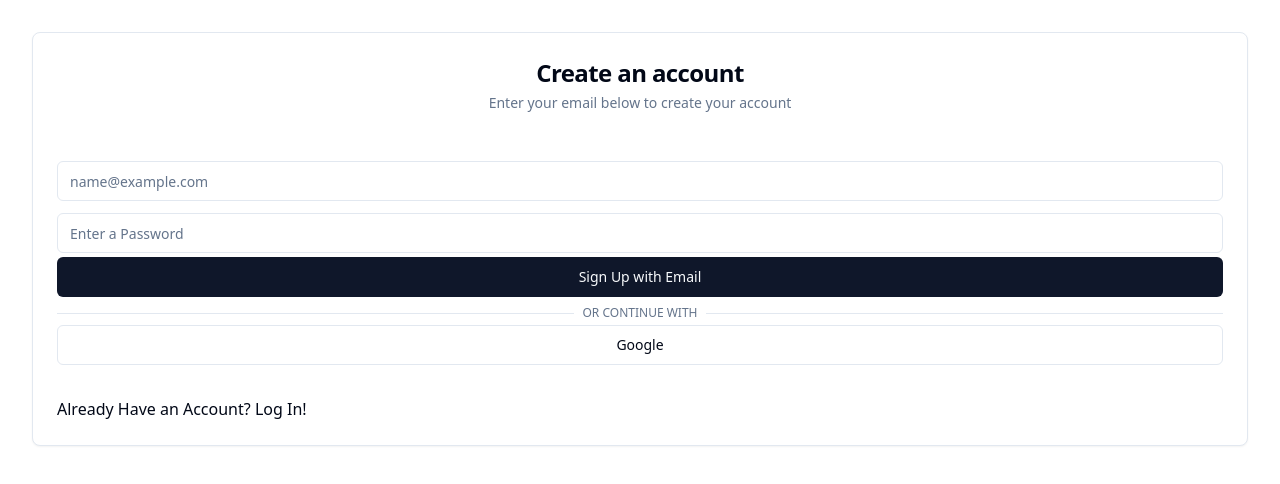
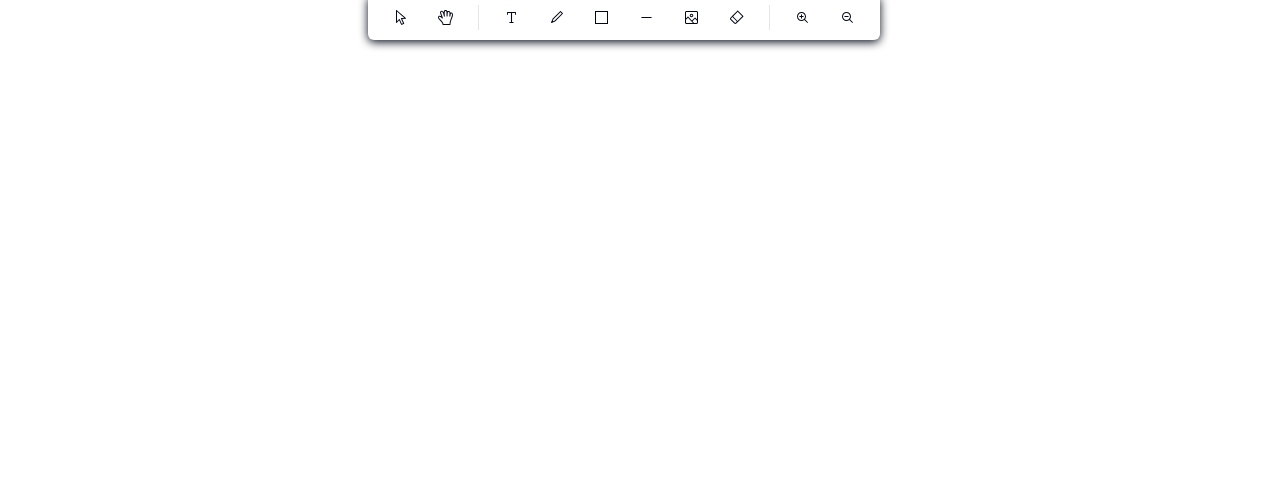
Before and after one commit to Yyassin/doodles, a React (Vite) app in the folder client/: page / in a window 1280 px wide. Shown: the top 484 px of the page. Built offline with nearby package versions, Linux system fonts and the light colour scheme; what @radix-ui/themes would draw is missing.

Commit message:
ToolBar Completed with Radix UI & tailwind

```diff
--- a/client/package.json
+++ b/client/package.json
@@ -14,6 +14,7 @@
     "@radix-ui/react-icons": "^1.3.0",
     "@radix-ui/react-label": "^2.0.2",
     "@radix-ui/react-slot": "^1.0.2",
+    "@radix-ui/react-toolbar": "^1.0.4",
     "@radix-ui/themes": "^1.1.2",
     "class-variance-authority": "^0.7.0",
     "clsx": "^2.0.0",
--- a/client/src/App.tsx
+++ b/client/src/App.tsx
@@ -1,23 +1,26 @@
 import React from 'react';
-import SignUp from './views/SignUpPage';
-import Dashboard from './views/Dashboard';
-import LoginPage from './views/SignInPage';
+// import SignUp from './views/SignUpPage';
+// import Dashboard from './views/Dashboard';
+// import LoginPage from './views/SignInPage';
+import ToolbarDemo from './views/ToolBar';
 import './App.css';
-import { BrowserRouter as Router, Routes, Route } from 'react-router-dom';
+// import { BrowserRouter as Router, Routes, Route } from 'react-router-dom';
 
 function App() {
-  return (
-    <>
-      <Router>
-        <Routes>
-          <Route path="/*" Component={SignUp} />
-          <Route path="/dashboard" Component={Dashboard} />
-          <Route path="/signup" Component={SignUp} />
-          <Route path="/signin" Component={LoginPage} />
-        </Routes>
-      </Router>
-    </>
-  );
+  return <ToolbarDemo />;
+
+  // return (
+  //   <>
+  //     <Router>
+  //       <Routes>
+  //         <Route path="/*" Component={SignUp} />
+  //         <Route path="/dashboard" Component={Dashboard} />
+  //         <Route path="/signup" Component={SignUp} />
+  //         <Route path="/signin" Component={LoginPage} />
+  //       </Routes>
+  //     </Router>
+  //   </>
+  // );
 }
 
 export default App;
--- a/client/src/index.css
+++ b/client/src/index.css
@@ -75,22 +75,3 @@
     @apply bg-background text-foreground;
   }
 }
-
-.toolbar {
-  background-color: #f5f5f5aa;
-  padding: 10px;
-  height: 60px;
-}
-
-.toolbaritems {
-  display: flex;
-  margin: 10px auto;
-}
-
-.toolbaritems img {
-  max-width: 40px;
-  margin-left: 50px;
-  margin-top: -10px;
-  opacity: 1;
-  transition: var(--speed);
-}
--- a/client/src/views/ToolBar.tsx
+++ b/client/src/views/ToolBar.tsx
@@ -1,21 +1,135 @@
-// src/Toolbar.tsx
 import React from 'react';
-import open_icon from '/images/erase_icon.png';
+import * as Toolbar from '@radix-ui/react-toolbar';
+import {
+  TextIcon,
+  Pencil1Icon,
+  HandIcon,
+  ZoomInIcon,
+  ZoomOutIcon,
+  SquareIcon,
+  MinusIcon,
+  ImageIcon,
+  EraserIcon,
+  CursorArrowIcon,
+} from '@radix-ui/react-icons';
 
-const Toolbar: React.FC = () => {
-  const handleButtonClick = () => {
-    console.log('Button clicked');
+/**
+ * This is the toolbar that is displayed on the canvas.
+ * The toolbar contains various buttons for
+ * many elements (e.g. erase, insert text, shapes)
+ * @author Dana El Sherif
+ */
+
+const ToolBar = () => {
+  //Button functionalities
+  const handleSelect = () => {
+    console.log('Selecting');
+  };
+
+  const handleErase = () => {
+    console.log('Erasing');
+  };
+
+  const handleZoomIn = () => {
+    console.log('Zooming In');
+  };
+
+  const handleZoomOut = () => {
+    console.log('Zooming Out');
+  };
+
+  const handlePan = () => {
+    console.log('Panning');
+  };
+
+  const handleText = () => {
+    console.log('Insert Text');
+  };
+
+  const handleRectangle = () => {
+    console.log('Rectangle');
+  };
+
+  const handleLine = () => {
+    console.log('Line');
+  };
+  const handleDraw = () => {
+    console.log('Drawing');
+  };
+
+  const handleImage = () => {
+    console.log('Drawing');
   };
 
   return (
-    <div className="toolbar">
-      <li className="toolbaritems">
-        <button onClick={() => handleButtonClick()}>
-          <img src={open_icon} alt="" />
-        </button>
-      </li>
-    </div>
+    <Toolbar.Root
+      className="flex p-[10px] w-full min-w-max rounded-md bg-white shadow-[0_2px_10px] shadow-blackA4"
+      style={{ position: 'absolute', right: 400, top: -5, width: 8 }}
+    >
+      <Toolbar.Button
+        className="px-[15px] text-violet11 bg-violet9 flex-shrink-0 flex-grow-0 basis-auto h-[25px] rounded inline-flex text-[px] items-center justify-center focus:relative focus:shadow-[0_0_0_2px] focus:shadow-violet7 hover:bg-teal-500"
+        onClick={handleSelect}
+      >
+        <CursorArrowIcon />
+      </Toolbar.Button>
+      <Toolbar.Button
+        className="px-[15px] text-violet11 bg-violet9 flex-shrink-0 flex-grow-0 basis-auto h-[25px] rounded inline-flex text-[13px] items-center justify-center  focus:relative focus:shadow-[0_0_0_2px] focus:shadow-violet7 hover:bg-teal-500"
+        onClick={handlePan}
+      >
+        <HandIcon />
+      </Toolbar.Button>
+      <Toolbar.Separator className="w-[1px] bg-neutral-200 mx-[10px]" />
+      <Toolbar.Button
+        className="px-[15px] text-violet11 bg-violet9 flex-shrink-0 flex-grow-0 basis-auto h-[25px] rounded inline-flex text-[13px] items-center justify-center focus:relative focus:shadow-[0_0_0_2px] focus:shadow-violet7 hover:bg-teal-500"
+        onClick={handleText}
+      >
+        <TextIcon />
+      </Toolbar.Button>
+      <Toolbar.Button
+        className="px-[15px] text-violet11 bg-violet9 flex-shrink-0 flex-grow-0 basis-auto h-[25px] rounded inline-flex text-[13px] items-center justify-center focus:relative focus:shadow-[0_0_0_2px] focus:shadow-violet7 hover:bg-teal-500"
+        onClick={handleDraw}
+      >
+        <Pencil1Icon />
+      </Toolbar.Button>
+      <Toolbar.Button
+        className="px-[15px] text-violet11 bg-violet9 flex-shrink-0 flex-grow-0 basis-auto h-[25px] rounded inline-flex text-[13px] items-center justify-center focus:relative focus:shadow-[0_0_0_2px] focus:shadow-violet7 hover:bg-teal-500"
+        onClick={handleRectangle}
+      >
+        <SquareIcon />
+      </Toolbar.Button>
+      <Toolbar.Button
+        className="px-[15px] text-violet11 bg-violet9 flex-shrink-0 flex-grow-0 basis-auto h-[25px] rounded inline-flex text-[13px] items-center justify-center focus:relative focus:shadow-[0_0_0_2px] focus:shadow-violet7 hover:bg-teal-500"
+        onClick={handleLine}
+      >
+        <MinusIcon />
+      </Toolbar.Button>
+      <Toolbar.Button
+        className="px-[15px] text-violet11 bg-violet9 flex-shrink-0 flex-grow-0 basis-auto h-[25px] rounded inline-flex text-[13px] items-center justify-center focus:relative focus:shadow-[0_0_0_2px] focus:shadow-violet7 hover:bg-teal-500"
+        onClick={handleImage}
+      >
+        <ImageIcon />
+      </Toolbar.Button>
+      <Toolbar.Button
+        className="px-[15px] text-violet11 bg-violet9 flex-shrink-0 flex-grow-0 basis-auto h-[25px] rounded inline-flex text-[13px] items-center justify-center focus:relative focus:shadow-[0_0_0_2px] focus:shadow-violet7 hover:bg-teal-500"
+        onClick={handleErase}
+      >
+        <EraserIcon />
+      </Toolbar.Button>
+      <Toolbar.Separator className="w-[1px] bg-neutral-200 mx-[10px]" />
+      <Toolbar.Button
+        className="px-[15px] text-violet11 bg-violet9 flex-shrink-0 flex-grow-0 basis-auto h-[25px] rounded inline-flex text-[13px]  items-center justify-center  focus:relative focus:shadow-[0_0_0_2px] focus:shadow-violet7 hover:bg-teal-500"
+        onClick={handleZoomIn}
+      >
+        <ZoomInIcon />
+      </Toolbar.Button>
+      <Toolbar.Button
+        className="px-[15px] text-violet11 bg-violet9 flex-shrink-0 flex-grow-0 basis-auto h-[25px] rounded inline-flex text-[13px]  items-center justify-center  focus:relative focus:shadow-[0_0_0_2px] focus:shadow-violet7 hover:bg-teal-500"
+        onClick={handleZoomOut}
+      >
+        <ZoomOutIcon />
+      </Toolbar.Button>
+    </Toolbar.Root>
   );
 };
 
-export default Toolbar;
+export default ToolBar;
```
Also changed, not shown: client/public/images/erase_icon.png (deleted), 1 other file (tests, documents, lock files or other folders).
